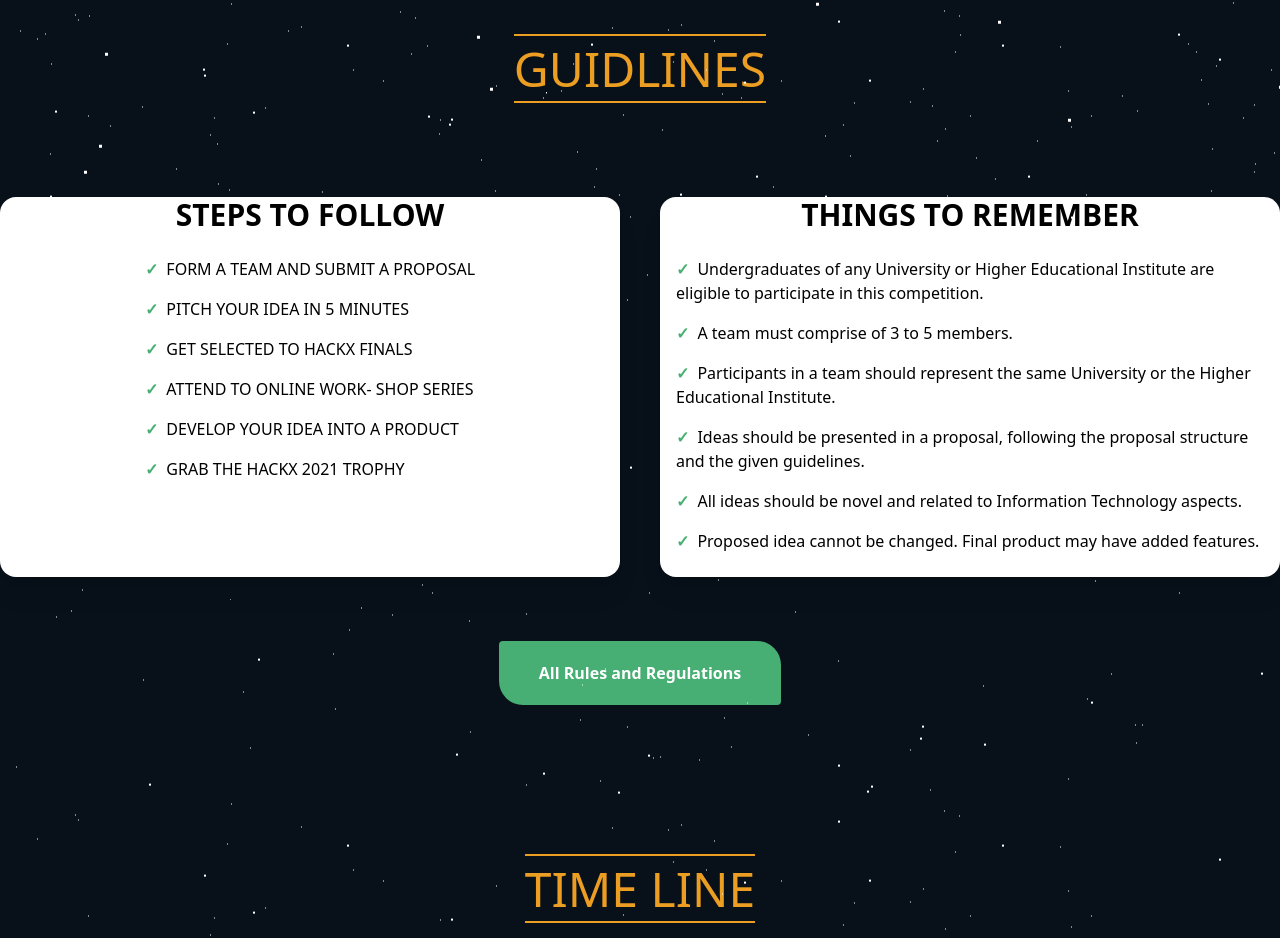
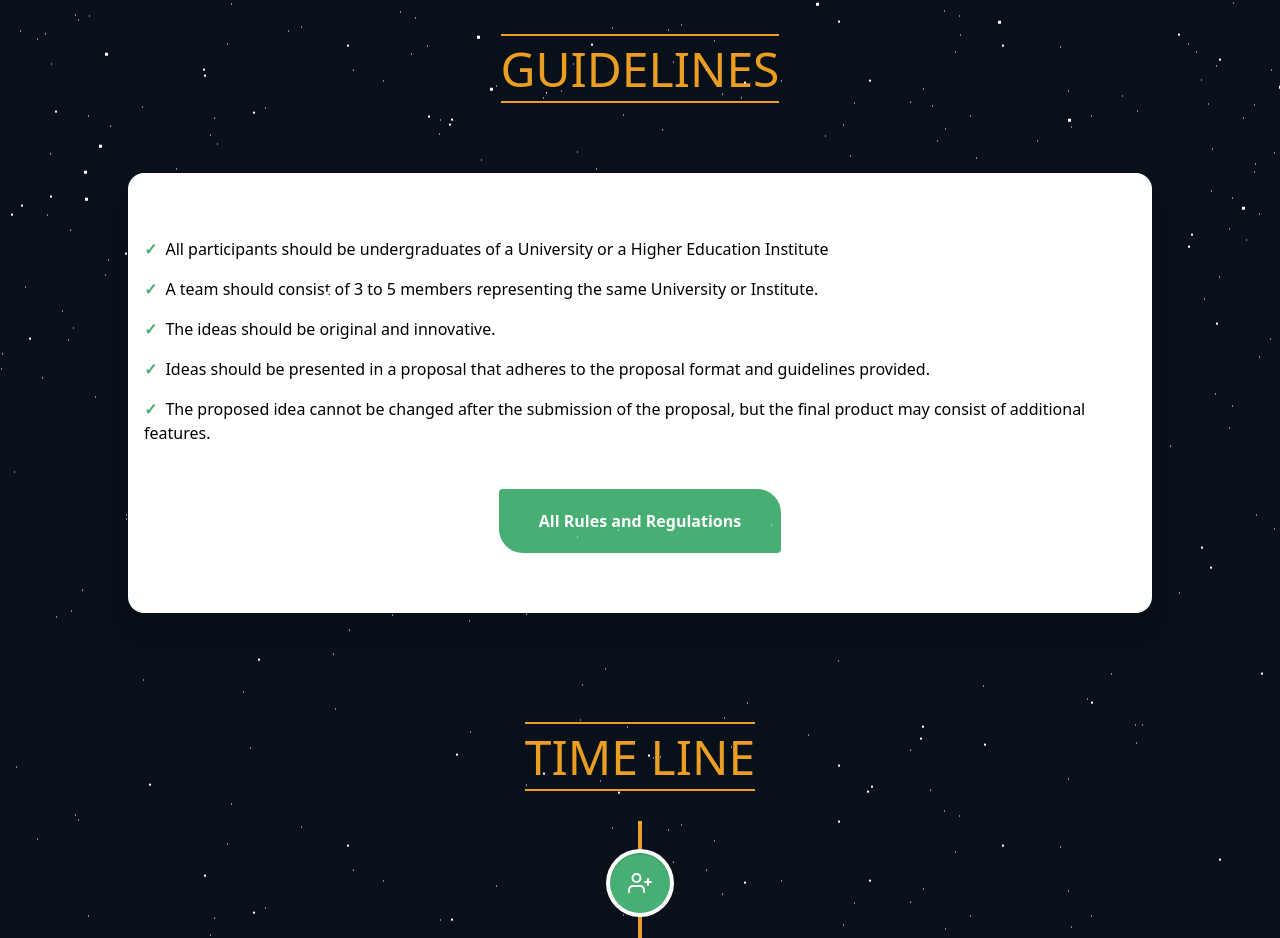
Before and after one commit to MIT-UOK/hackX-2022, a React (Vite) app: page / in a window 1280 px wide. Shown: the part 1502-2440 px from the top of the page. Built offline with nearby package versions, Linux system fonts and the light colour scheme.

Commit message:
updated guidlines section with real data

```diff
--- a/src/componets/Guidelines/Card/index.jsx
+++ b/src/componets/Guidelines/Card/index.jsx
@@ -1,6 +1,6 @@
 function Card({ children }) {
     return (
-        <div className="rounded-2xl bg-white shadow-xl ">
+        <div className="rounded-2xl bg-white shadow-xl max-w-5xl py-10">
             {children}
         </div>
     );
--- a/src/componets/Guidelines/Title/index.jsx
+++ /dev/null
@@ -1,9 +0,0 @@
-function Title({ title }) {
-    return (
-        <h3 className="text-3xl text-gray-700 font-semibold text-center">
-            {title}
-        </h3>
-    );
-}
-
-export default Title;
--- /dev/null
+++ b/src/componets/Guidelines/data.js
@@ -0,0 +1,22 @@
+export default [
+    {
+        id: "1",
+        listItem: "All participants should be undergraduates of a University or a Higher Education Institute"
+    },
+    {
+        id: "2",
+        listItem: "A team should consist of 3 to 5 members representing the same University or Institute."
+    },
+    {
+        id: "3",
+        listItem: "The ideas should be original and innovative. "
+    },
+    {
+        id: "4",
+        listItem: "Ideas should be presented in a proposal that adheres to the proposal format and guidelines provided."
+    },
+    {
+        id: "5",
+        listItem: "The proposed idea cannot be changed after the submission of the proposal, but the final product may consist of additional features."
+    },
+]
--- a/src/componets/Guidelines/index.jsx
+++ b/src/componets/Guidelines/index.jsx
@@ -2,31 +2,22 @@ import Button from "../Button";
 import HeadTile from "../HeadTitle";
 import List from "../List";
 import Card from "./Card";
-import stepToFollow from "./stepToFollow";
-import thingsToRemember from "./thingsToRemember";
-import Title from "./Title";
+import data from "./data";
 
 function Guidelines() {
     return (
         <div id="GUIDLINES" className="bg-homeBg1 pt-20">
-            <HeadTile title={"GUIDLINES"} />
+            <HeadTile title={"GUIDELINES"} />
             <div className="container px-3 md:px-0 mx-auto">
-                <div className="my-12 grid grid-cols-1 gap-10 sm:my-16 md:grid-cols-2   ">
+                <div className="pt-10 sm:pt-10 flex justify-center">
                     <Card>
-                        <Title title={"STEPS TO FOLLOW"} />
-                        <div className="flex  justify-center items-center">
-                            <List listItems={stepToFollow} />
+                        <div className=" flex justify-center items-center px-4">
+                            <List listItems={data} />
+                        </div>
+                        <div className="text-center py-5">
+                            <Button title={"All Rules and Regulations"} />
                         </div>
                     </Card>
-                    <Card>
-                        <Title title={"THINGS TO REMEMBER"} />
-                        <div className=" flex justify-center items-center  px-4">
-                            <List listItems={thingsToRemember} />
-                        </div>
-                    </Card>
-                </div>
-                <div className="text-center pb-10">
-                    <Button title={"All Rules and Regulations"} />
                 </div>
             </div>
         </div>
--- a/src/componets/Guidelines/thingsToRemember.js
+++ /dev/null
@@ -1,26 +0,0 @@
-export default [
-    {
-        id: "1",
-        listItem: "Undergraduates of any University or Higher Educational Institute are eligible to participate in this competition."
-    },
-    {
-        id: "2",
-        listItem: "A team must comprise of 3 to 5 members."
-    },
-    {
-        id: "3",
-        listItem: "Participants in a team should represent the same University or the Higher Educational Institute."
-    },
-    {
-        id: "4",
-        listItem: "Ideas should be presented in a proposal, following the proposal structure and the given guidelines."
-    },
-    {
-        id: "5",
-        listItem: "All ideas should be novel and related to Information Technology aspects."
-    },
-    {
-        id: "6",
-        listItem: "Proposed idea cannot be changed. Final product may have added features."
-    },
-]
```
